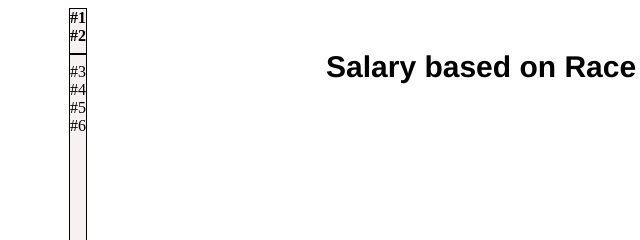
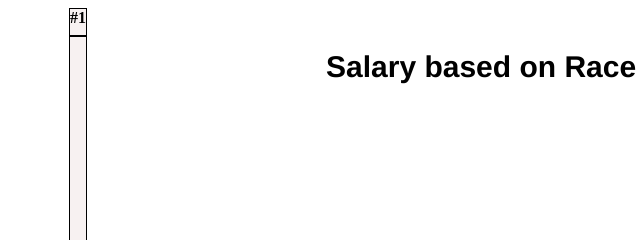
Before and after one commit to Murtaza970/vis2_final, a plain HTML site: page index.html in a window 1280 px wide. Shown: the top 240 px of the page, 39-679 px from the left. Drawn offline with Linux system fonts and the light colour scheme; a script that the page names is missing.

Commit message:
Update index.html

```diff
--- a/index.html
+++ b/index.html
@@ -36,9 +36,7 @@
 
 <div id="vis3_educ"> </div>
 
-  <div id = "num2">
-    <strong> #2</strong>
-  </div>
+
 
 <div id="educ_detail">
   <strong> #2</strong> <br> <br>
@@ -50,7 +48,7 @@
 </div>
 <hr class="sep">
 <div id="vis4_avs"></div>
-<div id = "num3"> #3</div>
+
 <div id="avsal_detail">
   <strong>#3</strong> <br>
   <br>
@@ -72,10 +70,10 @@ Delving into the data reveals that, on average,
 
 </div>
 <div id="vis5_gender"></div>
-<div id="num4">#4</div>
 
-<dive id = "vis6_tile"></dive>
-<div id="num5">#5</div>
+
+<div id = "vis6_tile"></div>
+
 <div id = "tile_detail">
   <strong>#5</strong> <br> <br>
 <strong> Salary and Experience</strong> <br>
@@ -101,7 +99,7 @@ Delving into the data reveals that, on average,
 </div>
 
 <div id="cirlejson"></div>
-<div id="num6">#6</div>
+
 
 
 
```
